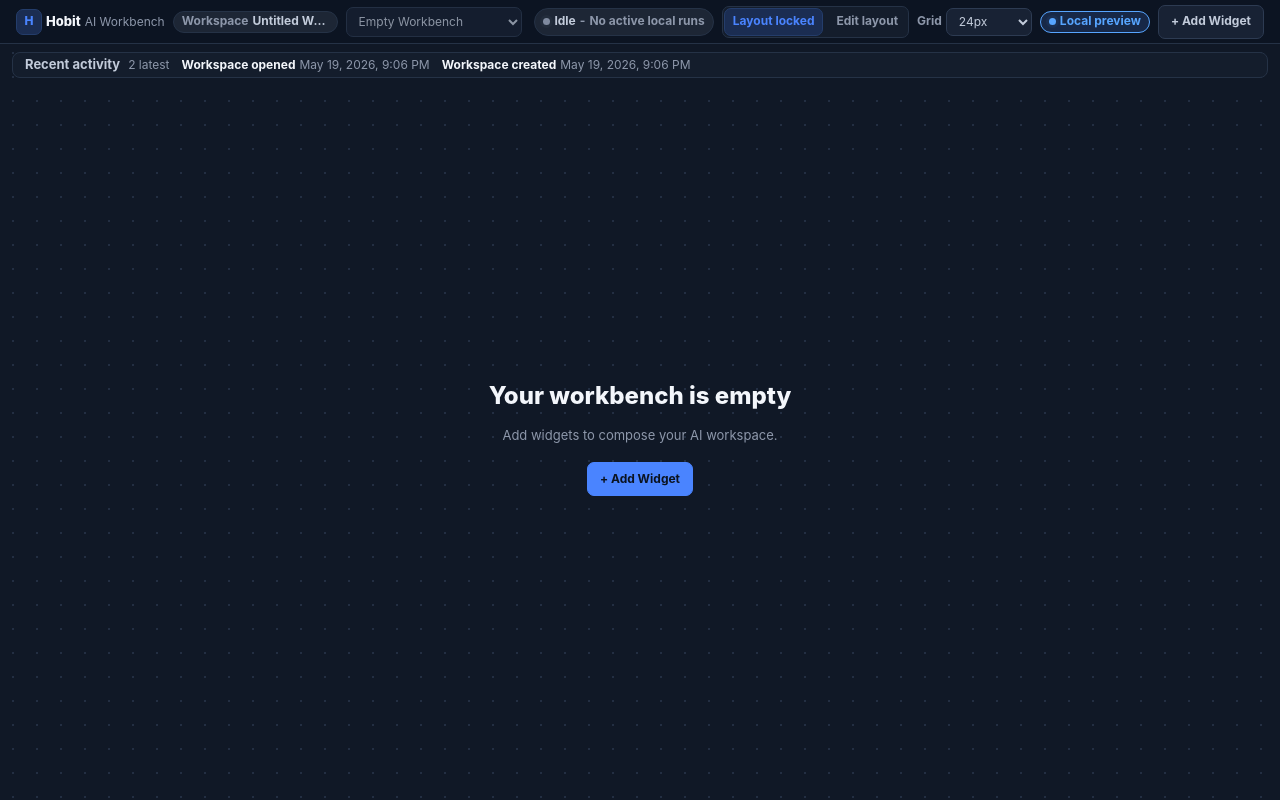
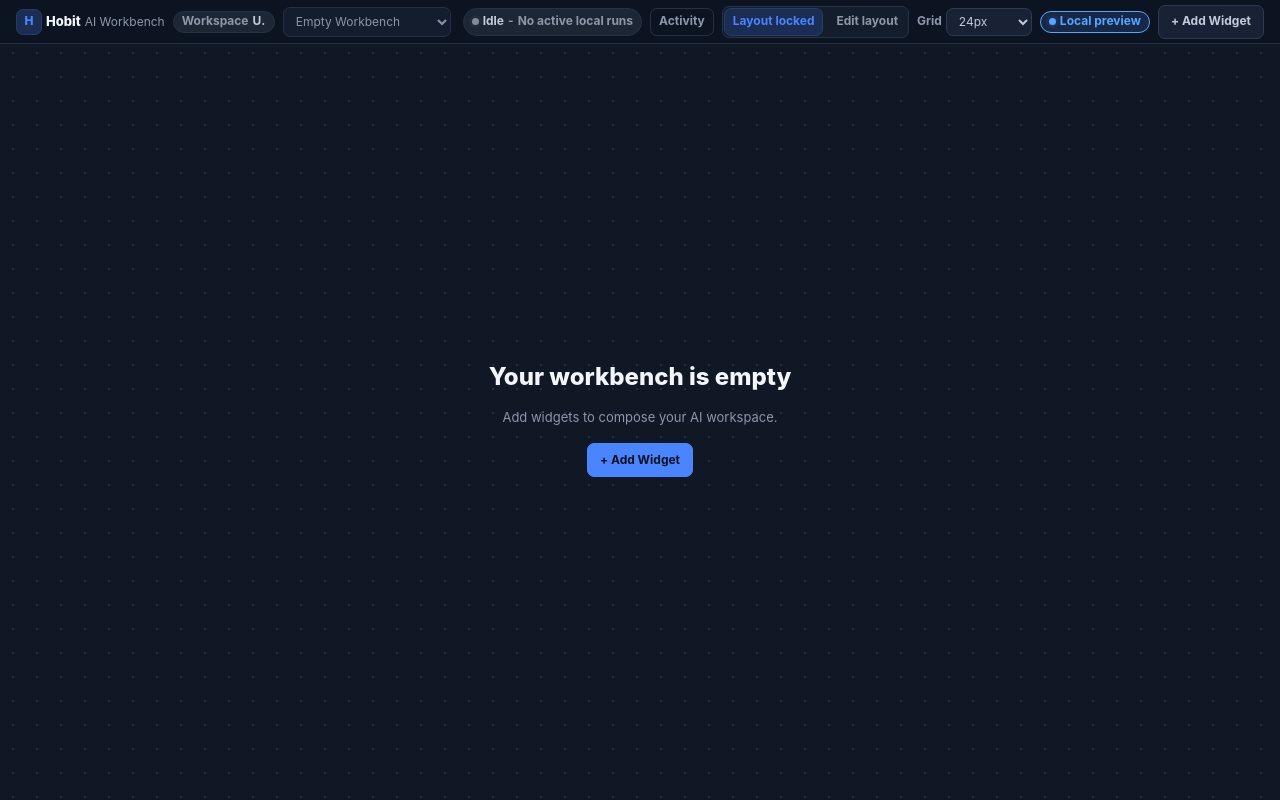
Before and after one commit to d-koshelev/Hobit, a React (Vite) app in the folder apps/desktop/frontend/: page / in a window 1280 px wide. Both pictures are taken after a click on the button "Create Workspace". Built offline with nearby package versions, Linux system fonts and the light colour scheme.

Commit message:
frontend: move recent activity to shell

```diff
--- a/apps/desktop/frontend/src/styles/workbench-shell.css
+++ b/apps/desktop/frontend/src/styles/workbench-shell.css
@@ -1,4 +1,5 @@
 .workbench {
+  position: relative;
   display: flex;
   min-height: 100vh;
   flex-direction: column;
@@ -118,6 +119,11 @@
   max-width: 260px;
   min-height: 28px;
   overflow: hidden;
+}
+
+.global-activity-toggle.button {
+  min-height: 28px;
+  padding: 0 var(--space-sm);
 }
 
 .global-activity-label,
@@ -468,26 +474,29 @@
 }
 
 .workbench-activity {
+  position: absolute;
+  z-index: 24;
+  right: var(--space-lg);
+  bottom: var(--space-lg);
+  left: var(--space-lg);
   display: grid;
-  grid-template-columns: auto minmax(0, 1fr) auto;
-  align-items: center;
-  gap: var(--space-xs) var(--space-md);
-  border: 1px solid var(--color-border-subtle);
+  max-height: min(320px, calc(100vh - 112px));
+  min-width: 0;
+  gap: var(--space-sm);
+  overflow: hidden;
+  border: 1px solid var(--color-border);
   border-radius: var(--radius-lg);
-  background: var(--color-widget-surface);
-  padding: var(--space-xs) var(--space-md);
-}
-
-.workbench-activity-expanded {
-  grid-template-columns: 1fr auto;
-  align-items: start;
+  background: var(--color-overlay-surface);
+  box-shadow: var(--shadow-elevated);
+  padding: var(--space-sm);
 }
 
 .workbench-activity-header {
   display: flex;
-  align-items: baseline;
+  min-width: 0;
+  align-items: center;
+  justify-content: space-between;
   gap: var(--space-sm);
-  min-width: 0;
 }
 
 .workbench-activity-title,
@@ -497,10 +506,14 @@
 }
 
 .workbench-activity-title {
+  min-width: 0;
+  overflow: hidden;
   color: var(--color-text-secondary);
   font-size: var(--text-sm);
   font-weight: 720;
   line-height: var(--line-tight);
+  text-overflow: ellipsis;
+  white-space: nowrap;
 }
 
 .workbench-activity-count,
@@ -511,28 +524,36 @@
   line-height: var(--line-tight);
 }
 
+.workbench-activity-count {
+  margin-left: auto;
+  white-space: nowrap;
+}
+
+.workbench-activity-close.button {
+  min-height: 28px;
+  padding: 0 var(--space-sm);
+}
+
 .workbench-activity-list {
-  display: flex;
+  display: grid;
   min-width: 0;
-  align-items: baseline;
-  gap: var(--space-md);
-  overflow: hidden;
+  gap: var(--space-xs);
+  overflow: auto;
   margin: 0;
   padding: 0;
   list-style: none;
-}
-
-.workbench-activity-expanded .workbench-activity-list {
-  grid-column: 1 / -1;
-  display: grid;
-  gap: var(--space-xs);
+  scrollbar-color: var(--color-border-strong) transparent;
+  scrollbar-width: thin;
 }
 
 .workbench-activity-item {
-  display: inline-flex;
+  display: grid;
   min-width: 0;
+  grid-template-columns: minmax(0, 1fr) auto;
   align-items: baseline;
-  gap: var(--space-xs);
+  gap: var(--space-sm);
+  border-top: 1px solid var(--color-border-subtle);
+  padding-top: var(--space-xs);
 }
 
 .workbench-activity-label {
@@ -543,10 +564,14 @@
   font-weight: 680;
   line-height: var(--line-tight);
   text-overflow: ellipsis;
+  white-space: nowrap;
 }
 
 .workbench-activity-time {
-  flex: 0 0 auto;
+  min-width: 0;
+  overflow: hidden;
+  text-align: right;
+  text-overflow: ellipsis;
   white-space: nowrap;
 }
 
@@ -554,14 +579,4 @@
   min-width: 0;
   overflow: hidden;
   text-overflow: ellipsis;
-  white-space: nowrap;
 }
-
-.workbench-activity-toggle.button {
-  min-height: 28px;
-  padding: 0 var(--space-sm);
-}
-
-.workbench-activity-expanded .workbench-activity-toggle {
-  justify-self: end;
-}
--- a/apps/desktop/frontend/src/workbench/WorkbenchActivity.tsx
+++ b/apps/desktop/frontend/src/workbench/WorkbenchActivity.tsx
@@ -1,42 +1,46 @@
-import { useState } from "react";
-
 import { Button } from "../design-system/Button";
 import type { WorkbenchEventView } from "./types";
 
-const RECENT_ACTIVITY_LIMIT = 5;
-const COLLAPSED_ACTIVITY_LIMIT = 2;
-
 type WorkbenchActivityProps = {
   events: WorkbenchEventView[];
+  id: string;
+  onClose: () => void;
 };
 
-export function WorkbenchActivity({ events }: WorkbenchActivityProps) {
-  const [isExpanded, setIsExpanded] = useState(false);
-  const recentEvents = events.slice(-RECENT_ACTIVITY_LIMIT).reverse();
-  const visibleEvents = isExpanded
-    ? recentEvents
-    : recentEvents.slice(0, COLLAPSED_ACTIVITY_LIMIT);
-  const hasExpandableActivity = recentEvents.length > COLLAPSED_ACTIVITY_LIMIT;
-  const activityClassName = isExpanded
-    ? "workbench-activity workbench-activity-expanded"
-    : "workbench-activity";
+export function WorkbenchActivity({
+  events,
+  id,
+  onClose,
+}: WorkbenchActivityProps) {
+  const recentEvents = [...events].reverse();
 
   return (
-    <aside
+    <footer
       aria-labelledby="workbench-activity-title"
-      className={activityClassName}
+      className="workbench-activity"
+      id={id}
     >
       <div className="workbench-activity-header">
         <h2 className="workbench-activity-title" id="workbench-activity-title">
-          Recent activity
+          Recent Activity
         </h2>
         <span className="workbench-activity-count">
-          {recentEvents.length > 0 ? `${recentEvents.length} latest` : "Empty"}
+          {recentEvents.length > 0
+            ? `${recentEvents.length} recent events`
+            : "Empty"}
         </span>
+        <Button
+          aria-label="Close Recent Activity"
+          className="workbench-activity-close"
+          onClick={onClose}
+          variant="ghost"
+        >
+          Close
+        </Button>
       </div>
-      {visibleEvents.length > 0 ? (
+      {recentEvents.length > 0 ? (
         <ol className="workbench-activity-list">
-          {visibleEvents.map((event, index) => {
+          {recentEvents.map((event, index) => {
             const createdAt =
               typeof event.createdAt === "string" ? event.createdAt : "";
 
@@ -63,17 +67,7 @@ export function WorkbenchActivity({ events }: WorkbenchActivityProps) {
       ) : (
         <p className="workbench-activity-empty">No recent activity yet.</p>
       )}
-      {hasExpandableActivity ? (
-        <Button
-          aria-expanded={isExpanded}
-          className="workbench-activity-toggle"
-          onClick={() => setIsExpanded((current) => !current)}
-          variant="ghost"
-        >
-          {isExpanded ? "Show less" : "Show all"}
-        </Button>
-      ) : null}
-    </aside>
+    </footer>
   );
 }
 
--- a/apps/desktop/frontend/src/workbench/WorkbenchCanvas.tsx
+++ b/apps/desktop/frontend/src/workbench/WorkbenchCanvas.tsx
@@ -1,5 +1,4 @@
 import { useEffect, useMemo, useRef, useState } from "react";
-import { WorkbenchActivity } from "./WorkbenchActivity";
 import { WorkbenchResizeHandles } from "./WorkbenchResizeHandles";
 import { WorkbenchWidgetGhost } from "./WorkbenchWidgetGhost";
 import { WidgetHost } from "./WidgetHost";
@@ -131,10 +130,6 @@ export function WorkbenchCanvas({
     dockedResizeSizes,
   );
   const canvasGridStyle = workbenchCanvasGridStyle(gridSize);
-  const canvasTopSurfaces = (
-    <WorkbenchActivity events={viewState.recentEvents} />
-  );
-
   useEffect(() => {
     dockedDragPositionsRef.current = dockedDragPositions;
   }, [dockedDragPositions]);
@@ -627,7 +622,6 @@ export function WorkbenchCanvas({
         canvasLabel={canvasLabel}
         canvasShellClass={canvasShellClass}
         onOpenWidgetCatalog={onOpenWidgetCatalog}
-        topSurfaces={canvasTopSurfaces}
       />
     );
   }
@@ -639,7 +633,6 @@ export function WorkbenchCanvas({
       style={canvasGridStyle}
     >
       <div className="canvas-stack">
-        {canvasTopSurfaces}
         <div
           className="widget-layout-surface"
           ref={layoutSurfaceRef}
--- a/apps/desktop/frontend/src/workbench/WorkbenchEmptyCanvas.tsx
+++ b/apps/desktop/frontend/src/workbench/WorkbenchEmptyCanvas.tsx
@@ -1,4 +1,4 @@
-import type { CSSProperties, ReactNode } from "react";
+import type { CSSProperties } from "react";
 import { Button } from "../design-system/Button";
 
 type WorkbenchEmptyCanvasProps = {
@@ -6,7 +6,6 @@ type WorkbenchEmptyCanvasProps = {
   canvasLabel: string;
   canvasShellClass: string;
   onOpenWidgetCatalog: () => void;
-  topSurfaces: ReactNode;
 };
 
 export function WorkbenchEmptyCanvas({
@@ -14,7 +13,6 @@ export function WorkbenchEmptyCanvas({
   canvasLabel,
   canvasShellClass,
   onOpenWidgetCatalog,
-  topSurfaces,
 }: WorkbenchEmptyCanvasProps) {
   return (
     <section
@@ -23,7 +21,6 @@ export function WorkbenchEmptyCanvas({
       style={canvasGridStyle}
     >
       <div className="canvas-stack">
-        {topSurfaces}
         <div className="empty-workbench" aria-label="Empty workbench">
           <div className="empty-workbench-content">
             <h1 className="empty-workbench-title">Your workbench is empty</h1>
--- a/apps/desktop/frontend/src/workbench/WorkbenchShell.tsx
+++ b/apps/desktop/frontend/src/workbench/WorkbenchShell.tsx
@@ -2,6 +2,7 @@ import { useState } from "react";
 import type { WidgetCatalogTemplate } from "./catalogTemplates";
 import { useCurrentSessionActivity } from "./useCurrentSessionActivity";
 import { useWorkbenchWidgetActions } from "./useWorkbenchWidgetActions";
+import { WorkbenchActivity } from "./WorkbenchActivity";
 import { WorkbenchCanvas } from "./WorkbenchCanvas";
 import { WidgetCatalogShell } from "./WidgetCatalogShell";
 import { WorkbenchTopBar } from "./WorkbenchTopBar";
@@ -19,6 +20,7 @@ export function WorkbenchShell({
   viewState,
 }: WorkbenchShellProps) {
   const [isWidgetCatalogOpen, setIsWidgetCatalogOpen] = useState(false);
+  const [isActivityPanelOpen, setIsActivityPanelOpen] = useState(false);
   const [layoutMode, setLayoutMode] =
     useState<WorkbenchLayoutMode>("locked");
   const [gridSize, setGridSize] = useState(DEFAULT_WORKBENCH_GRID_SIZE);
@@ -46,12 +48,17 @@ export function WorkbenchShell({
     <main className="app-shell">
       <div className="workbench">
         <WorkbenchTopBar
+          activityPanelId="workbench-activity-panel"
           activityStatus={currentSessionActivity.status}
           gridSize={gridSize}
+          isActivityPanelOpen={isActivityPanelOpen}
           layoutMode={layoutMode}
           onGridSizeChange={setGridSize}
           onLayoutModeChange={setLayoutMode}
           onOpenWidgetCatalog={openWidgetCatalog}
+          onToggleActivityPanel={() =>
+            setIsActivityPanelOpen((current) => !current)
+          }
           viewState={viewState}
         />
         <div
@@ -82,6 +89,13 @@ export function WorkbenchShell({
             onClose={closeWidgetCatalog}
           />
         </div>
+        {isActivityPanelOpen ? (
+          <WorkbenchActivity
+            events={viewState.recentEvents}
+            id="workbench-activity-panel"
+            onClose={() => setIsActivityPanelOpen(false)}
+          />
+        ) : null}
       </div>
     </main>
   );
--- a/apps/desktop/frontend/src/workbench/WorkbenchTopBar.tsx
+++ b/apps/desktop/frontend/src/workbench/WorkbenchTopBar.tsx
@@ -14,22 +14,28 @@ import {
 } from "./workbenchLayoutGeometry";
 
 type WorkbenchTopBarProps = {
+  activityPanelId: string;
   activityStatus: GlobalActivityStatus;
   gridSize: WorkbenchGridSize;
+  isActivityPanelOpen: boolean;
   layoutMode: WorkbenchLayoutMode;
   onGridSizeChange: (gridSize: WorkbenchGridSize) => void;
   onLayoutModeChange: (layoutMode: WorkbenchLayoutMode) => void;
   onOpenWidgetCatalog: () => void;
+  onToggleActivityPanel: () => void;
   viewState: WorkbenchViewState;
 };
 
 export function WorkbenchTopBar({
+  activityPanelId,
   activityStatus,
   gridSize,
+  isActivityPanelOpen,
   layoutMode,
   onGridSizeChange,
   onLayoutModeChange,
   onOpenWidgetCatalog,
+  onToggleActivityPanel,
   viewState,
 }: WorkbenchTopBarProps) {
   const presetId = viewState.workbench.preset.id ?? "";
@@ -62,6 +68,15 @@ export function WorkbenchTopBar({
 
       <div className="topbar-right" aria-label="Workbench controls">
         <GlobalActivityIndicator status={activityStatus} />
+        <Button
+          aria-controls={activityPanelId}
+          aria-expanded={isActivityPanelOpen}
+          className="global-activity-toggle"
+          onClick={onToggleActivityPanel}
+          variant={isActivityPanelOpen ? "secondary" : "ghost"}
+        >
+          Activity
+        </Button>
         <div
           aria-label="Workbench layout mode"
           className="layout-mode-toggle"
```
Also changed, not shown: apps/desktop/frontend/src/styles/responsive.css (+22 -0 lines), 3 other files (tests, documents, lock files or other folders).
